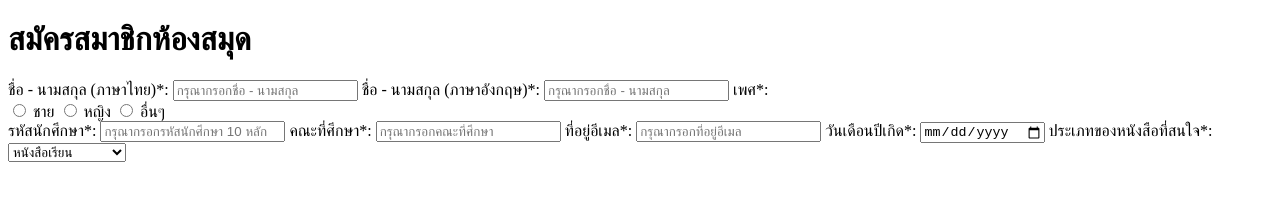
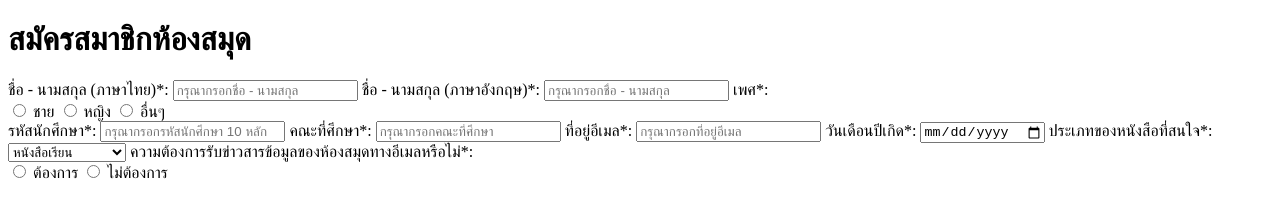
Before and after one commit to ppwowzagg/6709650540_LibraryMembershipApplicationForm, a plain HTML site: page index.html in a window 1280 px wide. Drawn offline with Linux system fonts and the light colour scheme.

Commit message:
รับข่าวสาร

```diff
--- a/index.html
+++ b/index.html
@@ -59,3 +59,11 @@
                 <option value="หนังสือสาระน่ารู้">หนังสือสาระน่ารู้</option>
                 <option value="อื่นๆ">อื่นๆ</option>
             </select>
+
+            <label>ความต้องการรับข่าวสารข้อมูลของห้องสมุดทางอีเมลหรือไม่<span class="required">*</span>:</label>
+            <div class="subscribe-options">
+                <input type="radio" id="subscribe-yes" name="subscribe" value="ต้องการ" required>
+                <label for="subscribe-yes">ต้องการ</label>
+                <input type="radio" id="subscribe-no" name="subscribe" value="ไม่ต้องการ" required>
+                <label for="subscribe-no">ไม่ต้องการ</label>
+            </div>
```
